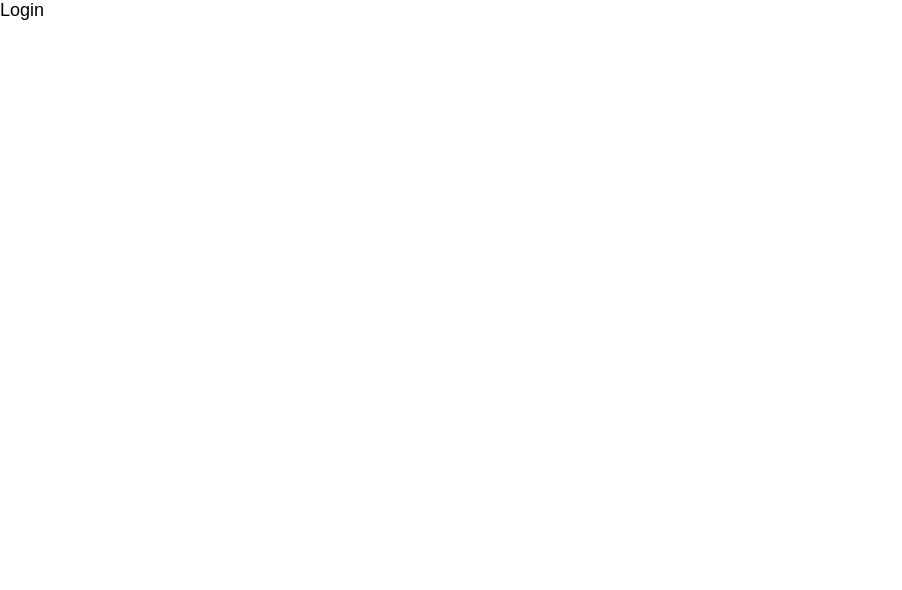
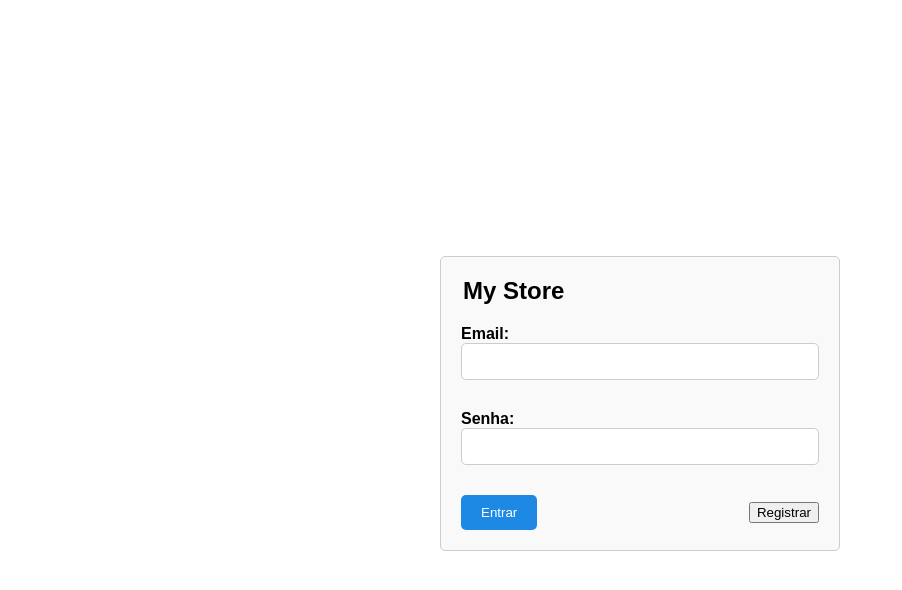
Before and after one commit to renatoft89/hipersorte, a React (Create React App) app in the folder front/: page /login in a window 1280 px wide. Shown: the top 590 px of the page, without its empty margins (0-902 px from the left). Built offline with nearby package versions, Linux system fonts and the light colour scheme.

Commit message:
front login ++

```diff
--- a/front/src/components/User/Login.js
+++ b/front/src/components/User/Login.js
@@ -1,10 +1,106 @@
-import React from 'react';
+import React, { useState } from 'react';
+// import { useNavigate } from 'react-router-dom';
+import { useHistory } from "react-router-dom";
+
+import '../../styles/Login.css';
+// import { setUserLocalStorage } from '../utils/auxLocalStorage';
+// import { apiLoginUser } from '../utils/axiosToApi';
 
 const Login = () => {
+  const history = useHistory();
+
+  const [email, setEmail] = useState("");
+  const [password, setPassword] = useState("");
+  const [err, setErr] = useState(false);
+
+  const handleChange = ({ target: { name, value } }) => {
+    if (name === 'email') setEmail(value);
+    if (name === 'password') setPassword(value);
+  };
+
+  const handleRegistration = (event) => {
+    console.log('xablau');
+    event.preventDefault();
+    history.push('/register');
+  };
+
+  const handleLogin = async (event) => {
+    event.preventDefault();
+    console.log('login');
+    const dataLogin = { email, password }
+    try {
+      // const { data } = await apiLoginUser('/user/auth', dataLogin);
+
+      // setUserLocalStorage({ email: data.user.email, token: data.user.token })
+      // navigate("/home");
+
+    } catch (error) {
+      if (error.code === 'ERR_NETWORK') {
+        console.log(error);
+        setErr(error.message)
+
+      } else {
+        console.log(error);
+        setErr(error.response.data.message)
+      }
+    }
+  };
+
+  const validateInput = () => {
+    const MIN_PASSWORD = 6;
+    const REGEX = /^[\w-.]+@([\w-]+\.)+[\w-]{2,4}$/gm;
+
+    const passwordTest = password.length < MIN_PASSWORD;
+    const emailTest = !(REGEX.test(email));
+
+    return !(!emailTest && !passwordTest);
+  }
+
   return (
-    <div>
-      <p>Login</p>
-    </div>
+    <form className="form-login">
+      <fieldset>
+        <legend>My Store</legend>
+        <label>
+          Email:
+          <input
+            type="email"
+            value={email}
+            name="email"
+            onChange={handleChange} />
+        </label>
+        <label>
+          Senha:
+          <input
+            type="password"
+            value={password}
+            name='password'
+            onChange={handleChange} />
+        </label>
+        <div className="button-container">
+          <button
+            type="submit"
+            onClick={handleLogin}
+            disabled={validateInput()}
+            className="button-login"
+          >Entrar</button>
+          <button
+            onClick={(handleRegistration)}
+          >
+            Registrar
+          </button>
+          {
+            err ?
+              (
+                <span
+                  data-testid="common_register__element-invalid-login"
+                >
+                  {err}
+                </span>
+              ) : ''
+          }
+        </div>
+      </fieldset>
+    </form>
   );
 };
 
--- a/front/src/styles/Header.css
+++ b/front/src/styles/Header.css
@@ -3,13 +3,19 @@
 .header-container {
   background-color: #1e88e5; /* Fundo azul */
   color: white; /* Letras brancas */
-  padding: 10px 0;
+  padding: 28px 20px; /* Adicionei um padding horizontal */
   box-shadow: 0 2px 4px rgba(0, 0, 0, 0.1);
 }
 
 .header-nav {
   display: flex;
-  justify-content: center;
+  justify-content: space-between; /* Adicionei isso para alinhar os links e o login */
+  align-items: center; /* Centraliza verticalmente */
+}
+
+.main-links {
+  display: flex;
+  align-items: center; /* Centraliza os links verticalmente */
 }
 
 .default-link,
@@ -30,7 +36,8 @@
 }
 
 .login-link {
-  margin-left: 20px;
+  display: flex;
+  align-items: center; /* Centraliza o link de login verticalmente */
 }
 
 @media (max-width: 768px) {
--- /dev/null
+++ b/front/src/styles/Login.css
@@ -0,0 +1,53 @@
+/* login.css */
+
+.form-login {
+  max-width: 400px;
+  margin: 0 auto;
+  margin-top: 20%;
+  padding: 20px;
+  border: 1px solid #ccc;
+  border-radius: 5px;
+  background-color: #f9f9f9;
+}
+
+.form-login fieldset {
+  border: none;
+  padding: 0;
+  margin: 0;
+}
+
+.form-login legend {
+  font-size: 24px;
+  font-weight: bold;
+  margin-bottom: 20px;
+}
+
+.form-login label {
+  display: block;
+  margin-bottom: 10px;
+  font-weight: bold;
+}
+
+.form-login input[type='email'],
+.form-login input[type='password'] {
+  width: 100%;
+  padding: 10px;
+  margin-bottom: 20px;
+  border: 1px solid #ccc;
+  border-radius: 5px;
+}
+
+.button-container {
+  display: flex;
+  justify-content: space-between;
+  align-items: center;
+}
+
+.button-login {
+  padding: 10px 20px;
+  background-color: #1e88e5;
+  color: white;
+  border: none;
+  border-radius: 5px;
+
+}
```
Also changed, not shown: front/src/components/Header.js (+5 -5 lines), 1 other file (tests, documents, lock files or other folders).
